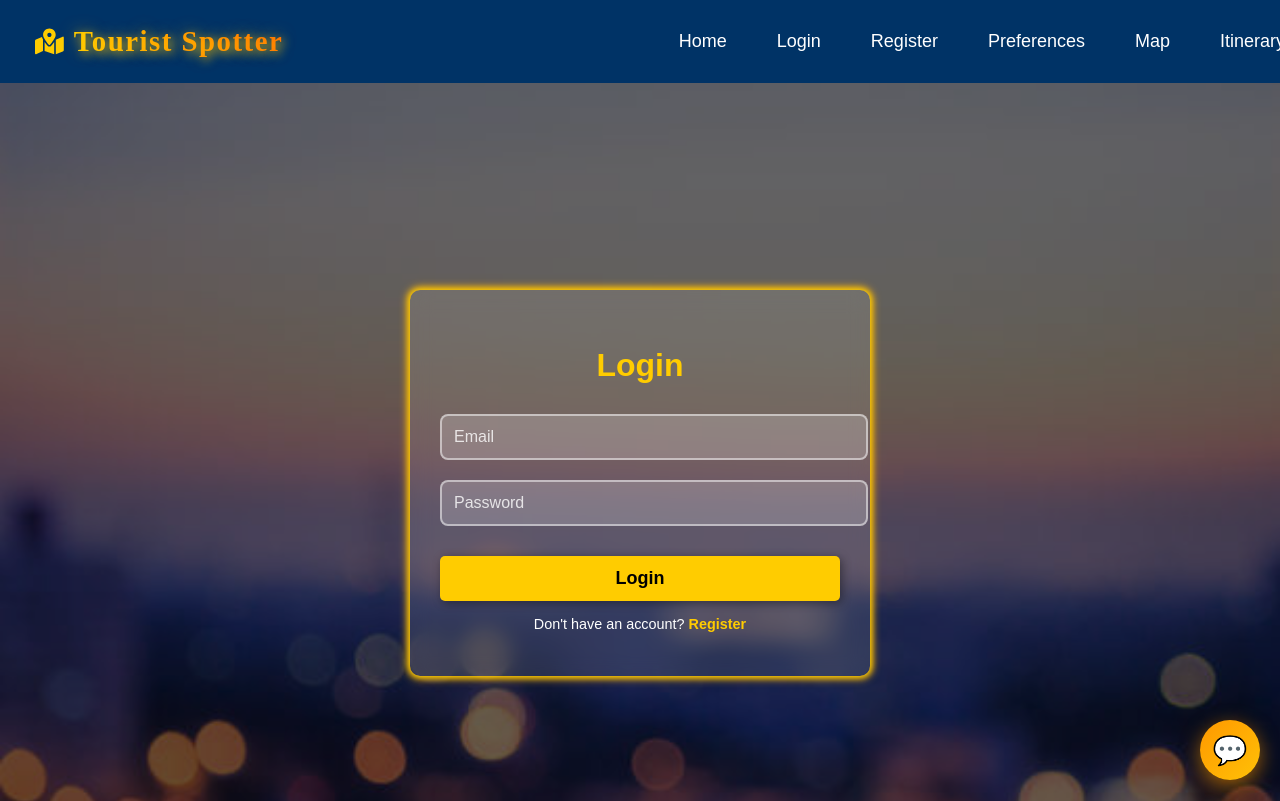
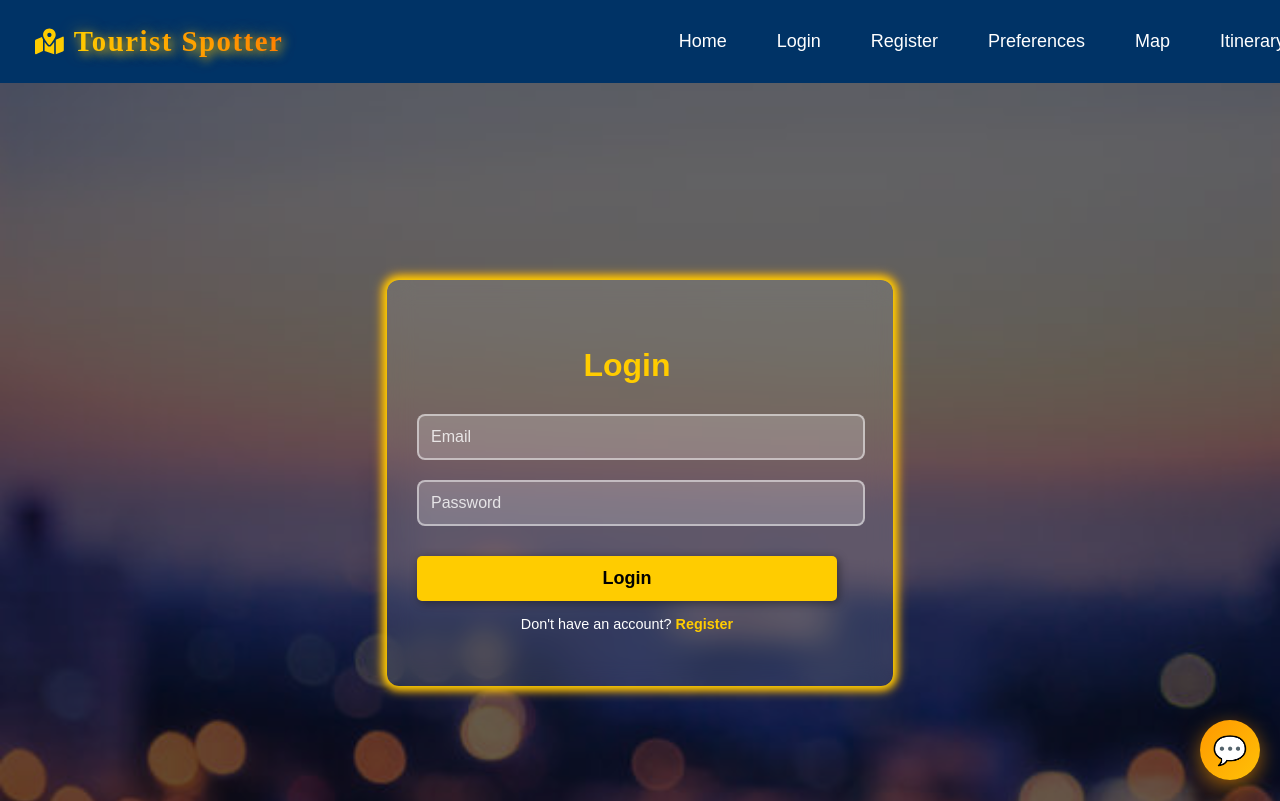
Before and after one commit to Madathanapalleleena/TouristSpotter, a React (Create React App) app in the folder ts/: page /login in a window 1280 px wide. Shown: the top 801 px of the page. Built offline with nearby package versions, Linux system fonts and the light colour scheme; no server answers.

Commit message:
Modified Auth.js

```diff
--- a/ts/src/styles/Auth.css
+++ b/ts/src/styles/Auth.css
@@ -7,7 +7,7 @@
   height: 100vh;
   padding: 0 20px;
   position: relative;
-  box_sizing: border-box;
+  box-sizing: border-box;
 }
 
 
@@ -25,19 +25,21 @@
 
 .auth-box {
   background: rgba(255, 255, 255, 0.1);
-  padding: 30px;
-  border-radius: 10px;
+  padding: 40px 56px 40px 30px; /* increased right padding from 30px to 40px */
+  border-radius: 12px;
   width: 100%;
-  max-width: 400px;
+  max-width: 420px; /* optional: slightly wider box */
   text-align: center;
-  backdrop-filter: blur(10px);
-  box-shadow: 0px 4px 10px rgba(0, 0, 0, 0.3);
+  backdrop-filter: blur(12px);
+  box-shadow: 0 0 8px 2px #ffd700, 0 0 12px 4px #ffaa00;
   position: relative;
   z-index: 2;
-  box-shadow: 0 0 6px 1px #ffd700, 0 0 10px 2px #ffaa00;
+
+  display: flex;
+  flex-direction: column;
+  justify-content: center;
 }
 
-/* Title */
 .auth-box h2 {
   font-size: 2rem;
   margin-bottom: 20px;
```
